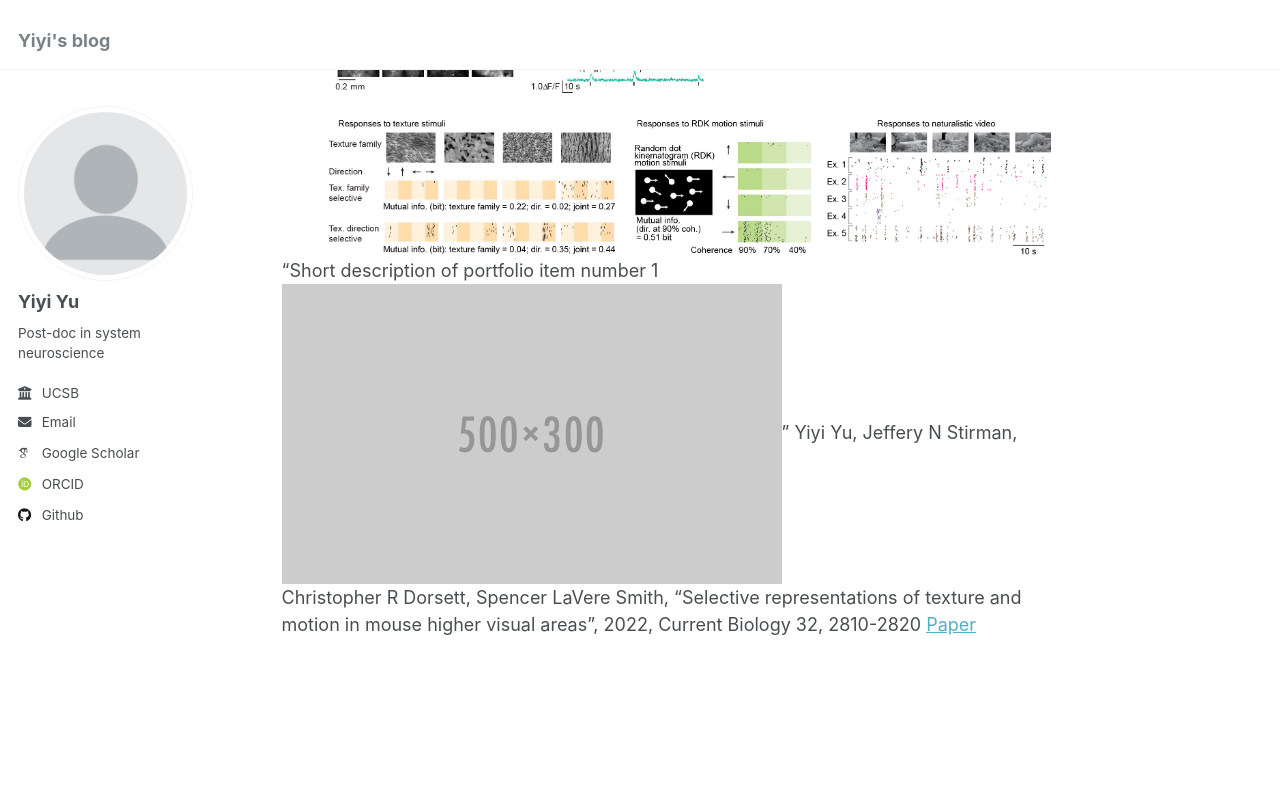
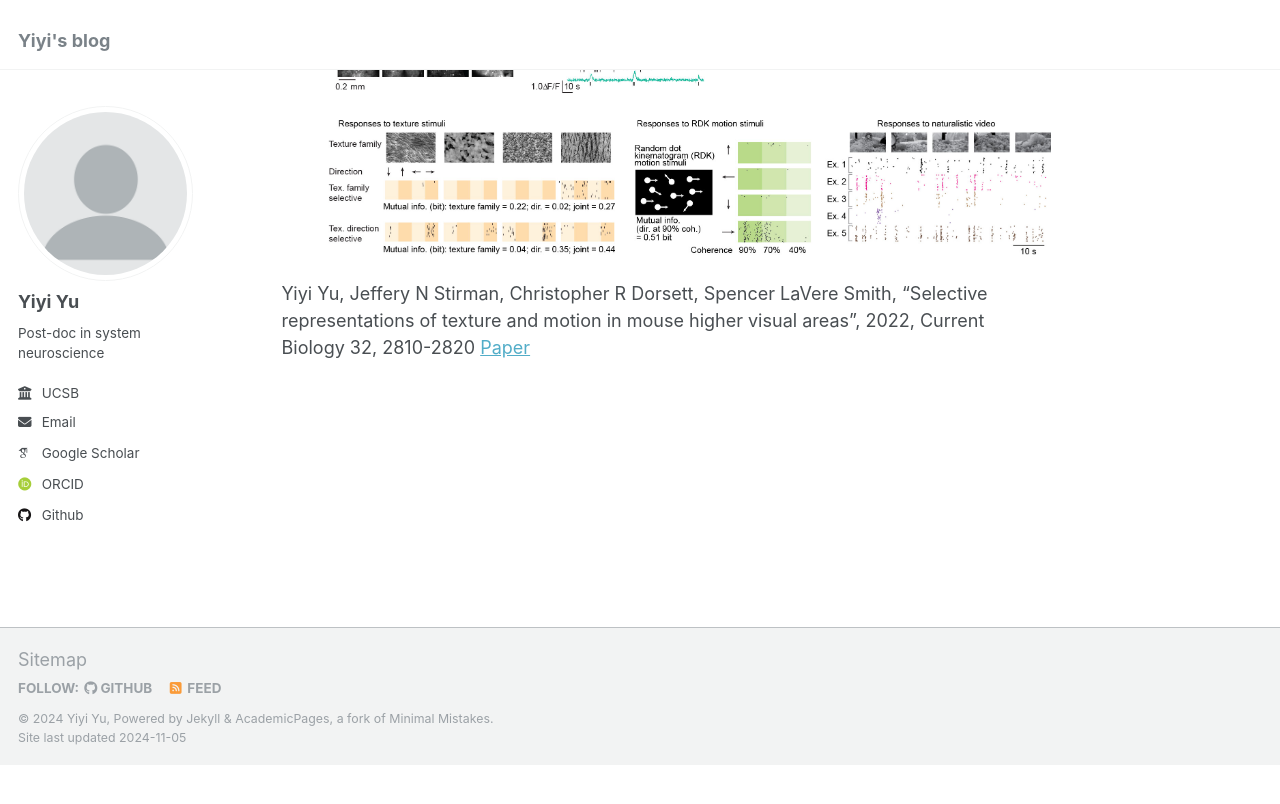
Before and after one commit to yuyiyi/yuyiyi.github.io, a Jekyll site: the page built from _pages/about.md, in a window 1280 px wide and 900 px high, scrolled down 546 px. Shown: the top 804 px of the window. Built offline with Jekyll 4.4.1, drawn with Linux system fonts in a browser that asks for light colours; some web fonts are replaced; after the commit the page ends 1311 px from its top, so only the background shows below that.

Commit message:
Update about.md

```diff
--- a/_pages/about.md
+++ b/_pages/about.md
@@ -23,6 +23,6 @@ Yiyi Yu, Jeffery N Stirman, Christopher R Dorsett, Spencer LaVere Smith, "Visual
 ### Texture and motion segregation in mouse higher visual areas
 
 ![TextureMotionSegregation](/images/TextureMotionSegregation_summary.jpg)
-"Short description of portfolio item number 1<br/><img src='/images/500x300.png'>"
+
 Yiyi Yu, Jeffery N Stirman, Christopher R Dorsett, Spencer LaVere Smith, "Selective representations of texture and motion in mouse higher visual areas", 2022, Current Biology 32, 2810-2820
 [Paper](https://www.cell.com/current-biology/pdf/S0960-9822(22)00730-8.pdf)
```
